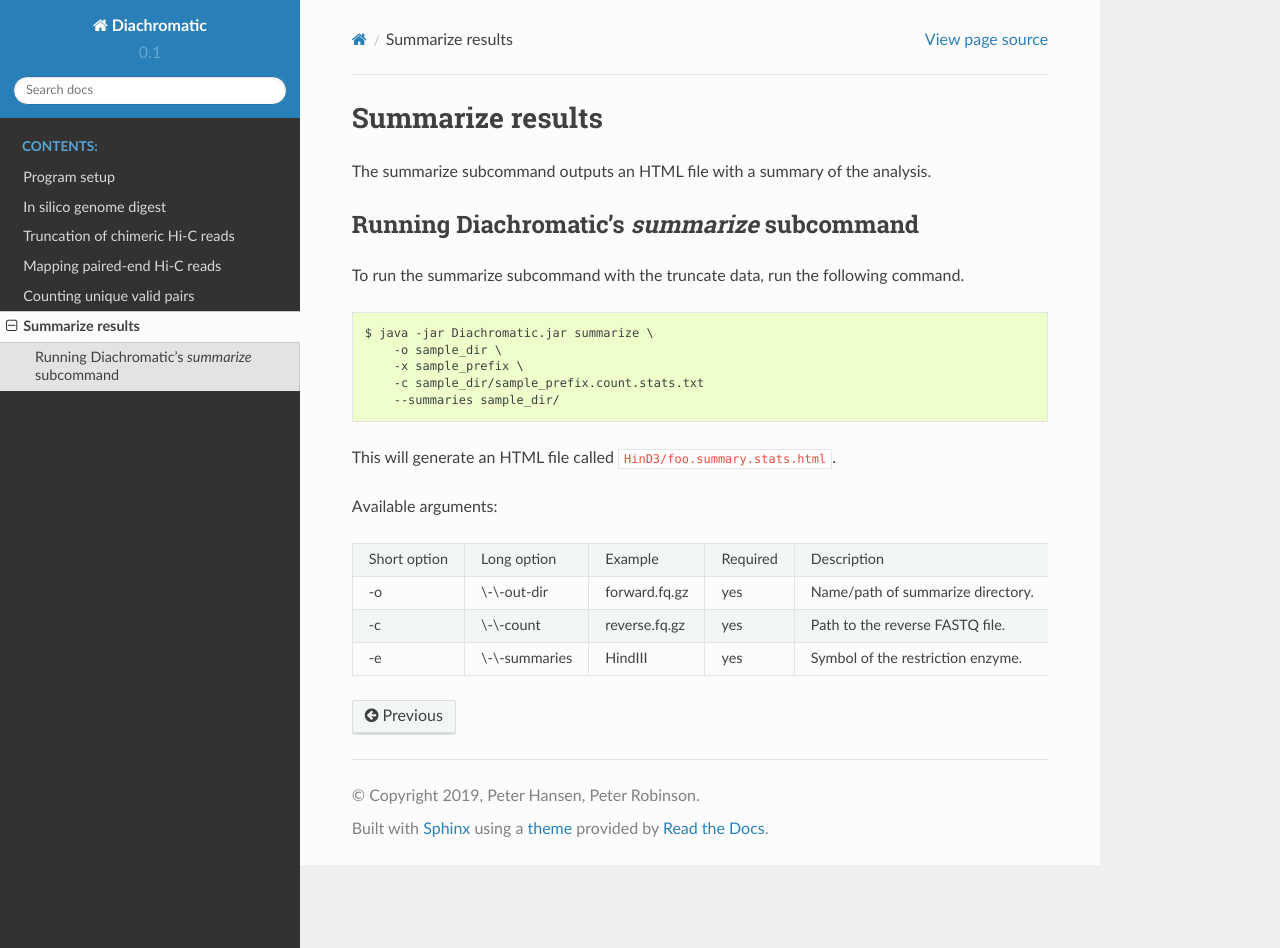
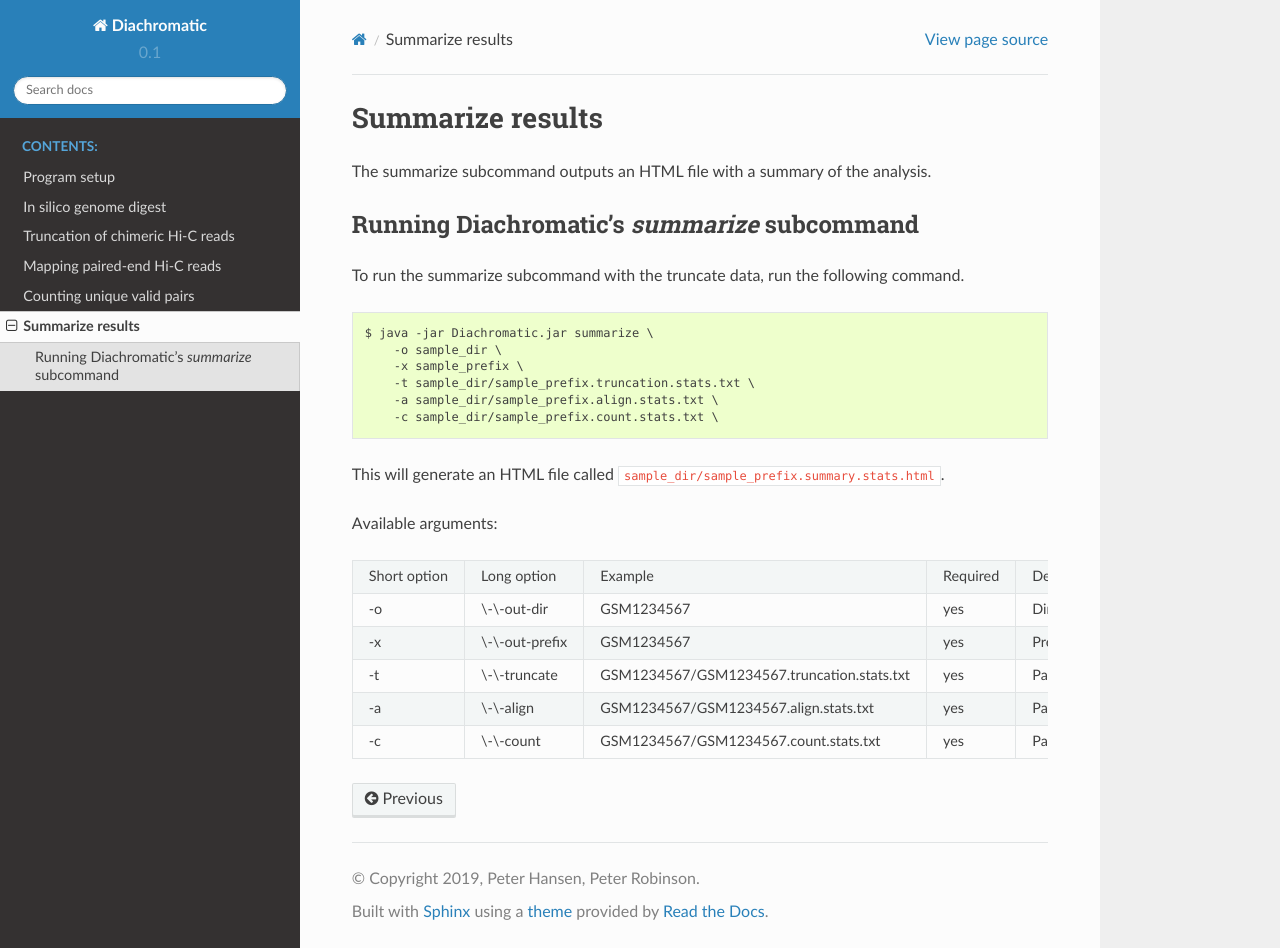
Before and after one commit to TheJacksonLaboratory/diachromatic, a Sphinx documentation site: the page built from docs/summarize.rst, in a window 1280 px wide and 948 px high. Built offline with Sphinx 7.4.7 and the Read the Docs theme 2.0.0, drawn with Linux system fonts in a browser that asks for light colours.

Commit message:
Updated documentation.

```diff
--- a/docs/count.rst
+++ b/docs/count.rst
@@ -62,9 +62,9 @@
 +--------------+--------------------------+--------------------------------------------------------+----------+------------------------------------------------------------------+---------+
 | -d           | \\-\\-digest-file        | /data/GOPHER/hg38_DpnII_DigestedGenome.txt             | yes      | Path to the digest file produced with GOPHER.                    |    --   |
 +--------------+--------------------------+--------------------------------------------------------+----------+------------------------------------------------------------------+---------+
-| -od          | \\-\\-out-directory      | cd4v2                                                  | no       | Directory containing the output of the align subcommand.         | results |
+| -o           | \\-\\-out-directory      | cd4v2                                                  | no       | Directory containing the output of the align subcommand.         | results |
 +--------------+--------------------------+--------------------------------------------------------+----------+------------------------------------------------------------------+---------+
-| -op          | \\-\\-out-prefix         | stim_rep1                                              | no       | Prefix for all generated files in output directory.              | prefix  |
+| -x           | \\-\\-out-prefix         | stim_rep1                                              | no       | Prefix for all generated files in output directory.              | prefix  |
 +--------------+--------------------------+--------------------------------------------------------+----------+------------------------------------------------------------------+---------+
 
 
--- a/docs/mapping.rst
+++ b/docs/mapping.rst
@@ -155,6 +155,9 @@
 +--------------+------------------------------+---------------------------------------------+----------+----------------------------------------------------------------------+---------+
 | -s           | \\-\\-self-ligtion-threshold | 3000                                        | no       | Upper threshold for the size of self-ligating fragments.             | 3000    |
 +--------------+------------------------------+---------------------------------------------+----------+----------------------------------------------------------------------+---------+
+| -k           | \\-\\-keep-sam               | --                                          | no       | Do not delete temporary SAM files.                                   | false   |
++--------------+------------------------------+---------------------------------------------+----------+----------------------------------------------------------------------+---------+
+
 
 
 Output files
--- a/docs/summarize.rst
+++ b/docs/summarize.rst
@@ -12,23 +12,29 @@
     $ java -jar Diachromatic.jar summarize \
         -o sample_dir \
         -x sample_prefix \
-        -c sample_dir/sample_prefix.count.stats.txt
-        --summaries sample_dir/
+        -t sample_dir/sample_prefix.truncation.stats.txt \
+        -a sample_dir/sample_prefix.align.stats.txt \
+        -c sample_dir/sample_prefix.count.stats.txt \
 
-This will generate an HTML file called ``HinD3/foo.summary.stats.html``.
+
+This will generate an HTML file called ``sample_dir/sample_prefix.summary.stats.html``.
 
 
 Available arguments:
 
-+--------------+---------------------+---------------+----------+----------------------------------------------------------+---------+
-| Short option |     Long option     | Example       | Required | Description                                              | Default |
-+--------------+---------------------+---------------+----------+----------------------------------------------------------+---------+
-| -o           | \\-\\-out-dir       | forward.fq.gz | yes      | Name/path of summarize directory.                        |    --   |
-+--------------+---------------------+---------------+----------+----------------------------------------------------------+---------+
-| -c           | \\-\\-count         | reverse.fq.gz | yes      | Path to the reverse FASTQ file.                          |    --   |
-+--------------+---------------------+---------------+----------+----------------------------------------------------------+---------+
-| -e           | \\-\\-summaries     | HindIII       | yes      | Symbol of the restriction enzyme.                        |  null   |
-+--------------+---------------------+---------------+----------+----------------------------------------------------------+---------+
++--------------+------------------+--------------------------------------------+----------+--------------------------------------------------------------+---------+
+| Short option | Long option      | Example                                    | Required | Description                                                  | Default |
++--------------+------------------+--------------------------------------------+----------+--------------------------------------------------------------+---------+
+| -o           | \\-\\-out-dir    | GSM1234567                                 | yes      | Directory containing the output of the summarize subcommand. | results |
++--------------+------------------+--------------------------------------------+----------+--------------------------------------------------------------+---------+
+| -x           | \\-\\-out-prefix | GSM1234567                                 | yes      | Prefix for all generated files in output directory.          | prefix  |
++--------------+------------------+--------------------------------------------+----------+--------------------------------------------------------------+---------+
+| -t           | \\-\\-truncate   | GSM1234567/GSM1234567.truncation.stats.txt | yes      | Path to truncate statistics file.                            | null    |
++--------------+------------------+--------------------------------------------+----------+--------------------------------------------------------------+---------+
+| -a           | \\-\\-align      | GSM1234567/GSM1234567.align.stats.txt      | yes      | Path to align statistics file.                               | null    |
++--------------+------------------+--------------------------------------------+----------+--------------------------------------------------------------+---------+
+| -c           | \\-\\-count      | GSM1234567/GSM1234567.count.stats.txt      | yes      | Path to count statistics file.                               | null    |
++--------------+------------------+--------------------------------------------+----------+--------------------------------------------------------------+---------+
 
 
 .. Output files
```
